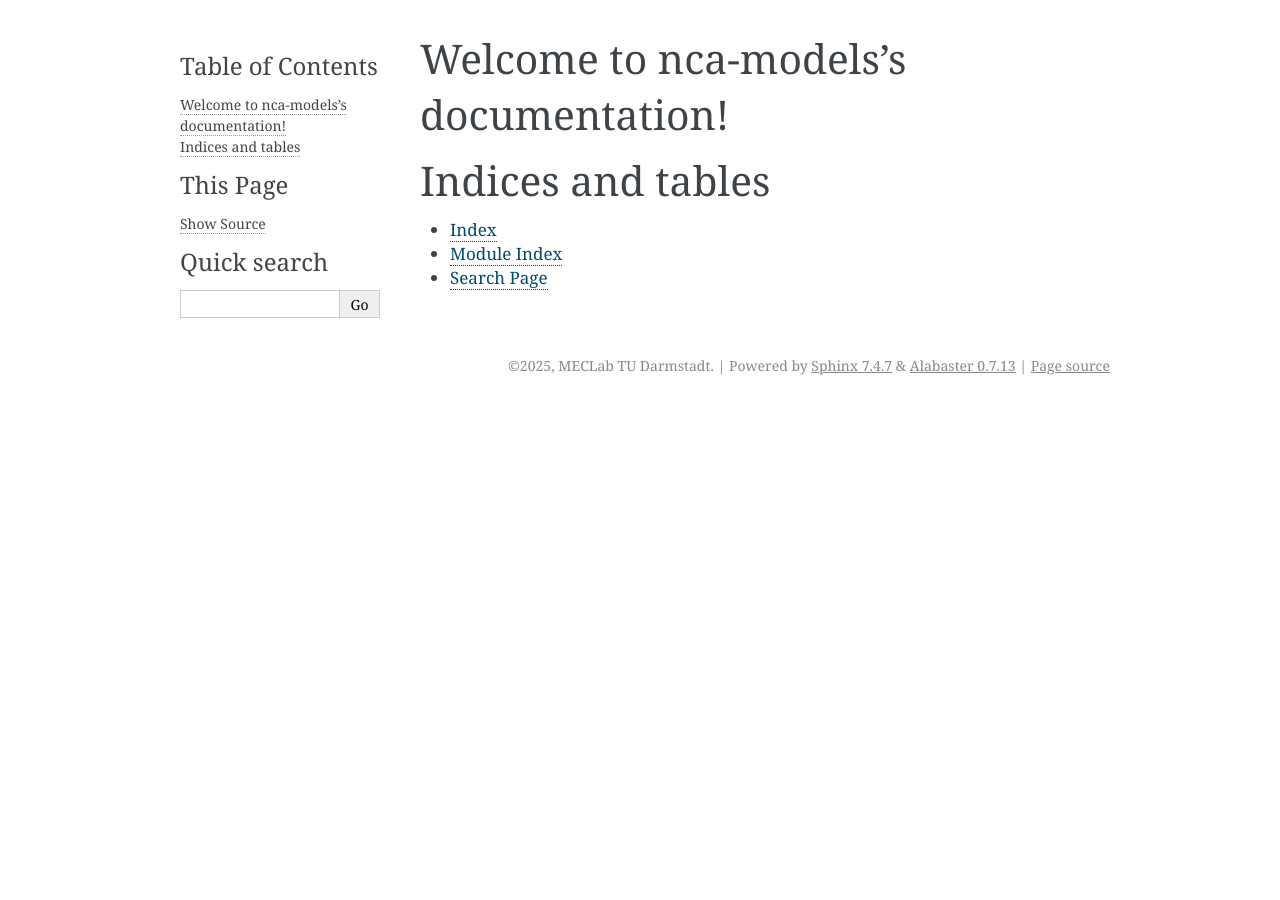
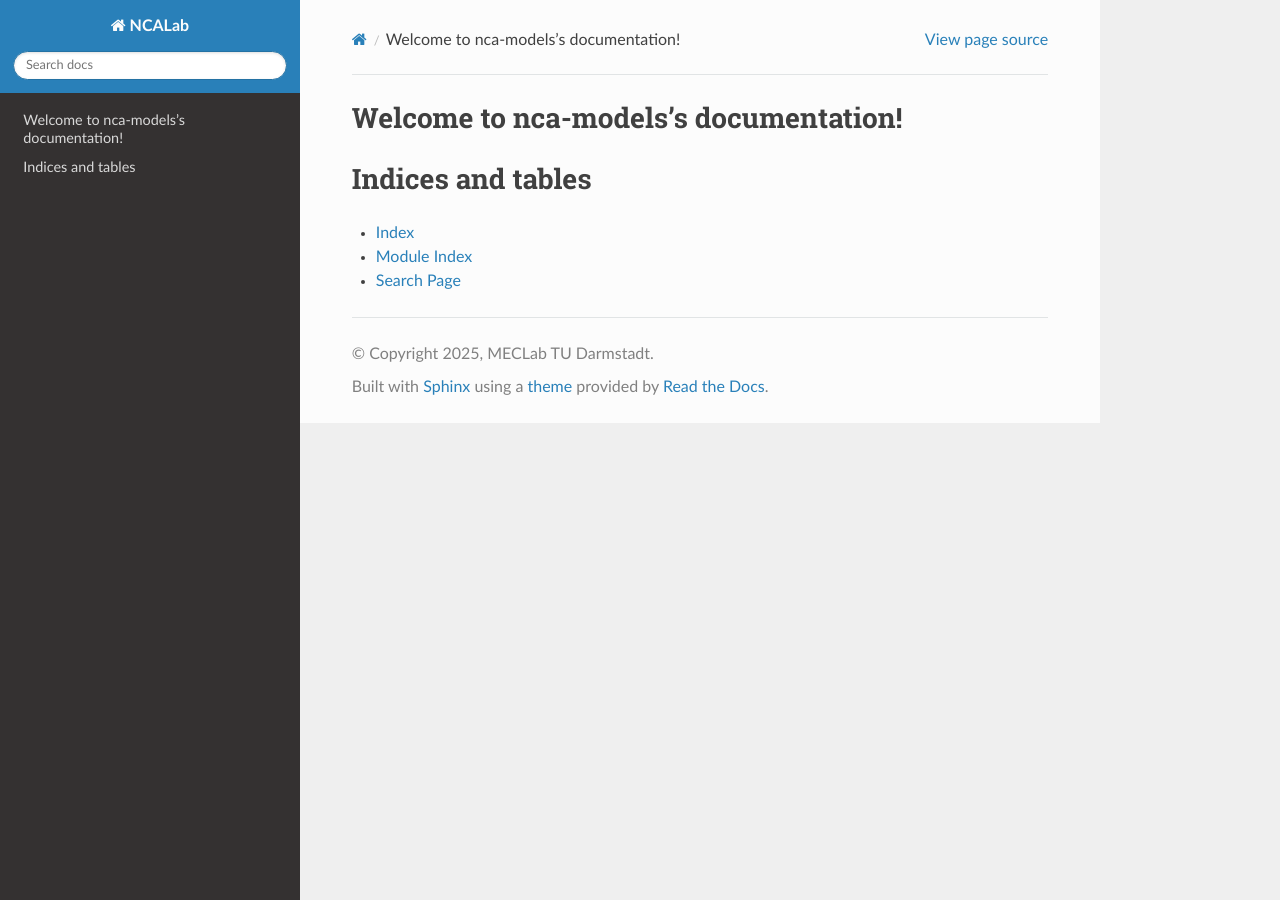
Before and after one commit to MECLabTUDA/NCALab, a Sphinx documentation site: the page built from docs/source/index.rst, in a window 1280 px wide. Built offline with Sphinx 7.4.7 and the Read the Docs theme 3.1.0, drawn with Linux system fonts in a browser that asks for light colours.

Commit message:
docs: use read the docs theme

```diff
--- a/docs/source/conf.py
+++ b/docs/source/conf.py
@@ -47,7 +47,7 @@
 # The theme to use for HTML and HTML Help pages.  See the documentation for
 # a list of builtin themes.
 #
-html_theme = "alabaster"
+html_theme = "sphinx_rtd_theme"
 
 # Add any paths that contain custom static files (such as style sheets) here,
 # relative to this directory. They are copied after the builtin static files,
--- a/pyproject.toml
+++ b/pyproject.toml
@@ -201,4 +201,5 @@
     "pre-commit==4.2.0",
     "virtualenv==20.30.0",
     "sphinx==8.1.3",
+    "sphinx-rtd-theme>=3.0.2",
 ]
```
Also changed, not shown: requirements.txt (+9 -1 lines), 1 other file.
